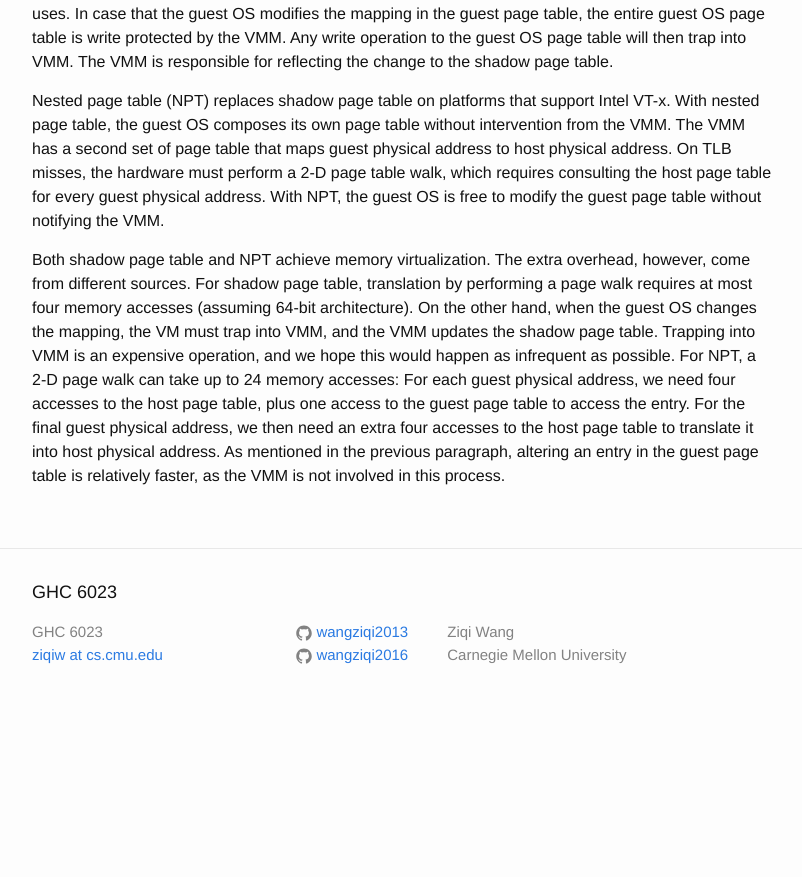
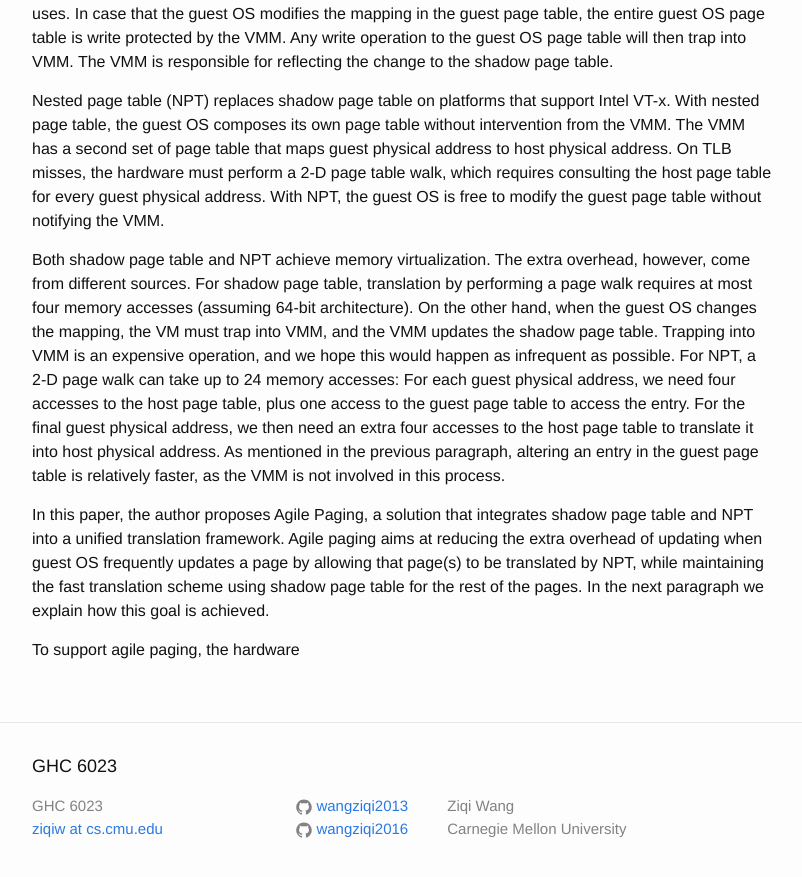
Before and after one commit to wangziqi2013/wangziqi2013.github.io, a Jekyll site: the page built from _posts/2018-05-18-Agile-Paging-Exceeding-the-Best-of-Nested-and-Shadow-Paging.markdown, in a window 1280 px wide and 900 px high, scrolled down 652 px. Shown: the top 877 px of the window, without its empty margins (238-1040 px from the left). Built offline with Jekyll 4.4.1, drawn with Linux system fonts in a browser that asks for light colours; before the commit the page ends 1378 px from its top, so only the background shows below that.

Commit message:
Introducing agile paging

```diff
--- a/_posts/2018-05-18-Agile-Paging-Exceeding-the-Best-of-Nested-and-Shadow-Paging.markdown
+++ b/_posts/2018-05-18-Agile-Paging-Exceeding-the-Best-of-Nested-and-Shadow-Paging.markdown
@@ -38,3 +38,10 @@ can take up to 24 memory accesses: For each guest physical address, we need four
 to the guest page table to access the entry. For the final guest physical address, we then need an extra four accesses to the
 host page table to translate it into host physical address. As mentioned in the previous paragraph, altering an entry in the
 guest page table is relatively faster, as the VMM is not involved in this process.
+
+In this paper, the author proposes Agile Paging, a solution that integrates shadow page table and NPT into a unified
+translation framework. Agile paging aims at reducing the extra overhead of updating when guest OS frequently updates
+a page by allowing that page(s) to be translated by NPT, while maintaining the fast translation scheme using shadow page
+table for the rest of the pages. In the next paragraph we explain how this goal is achieved.
+
+To support agile paging, the hardware
```
